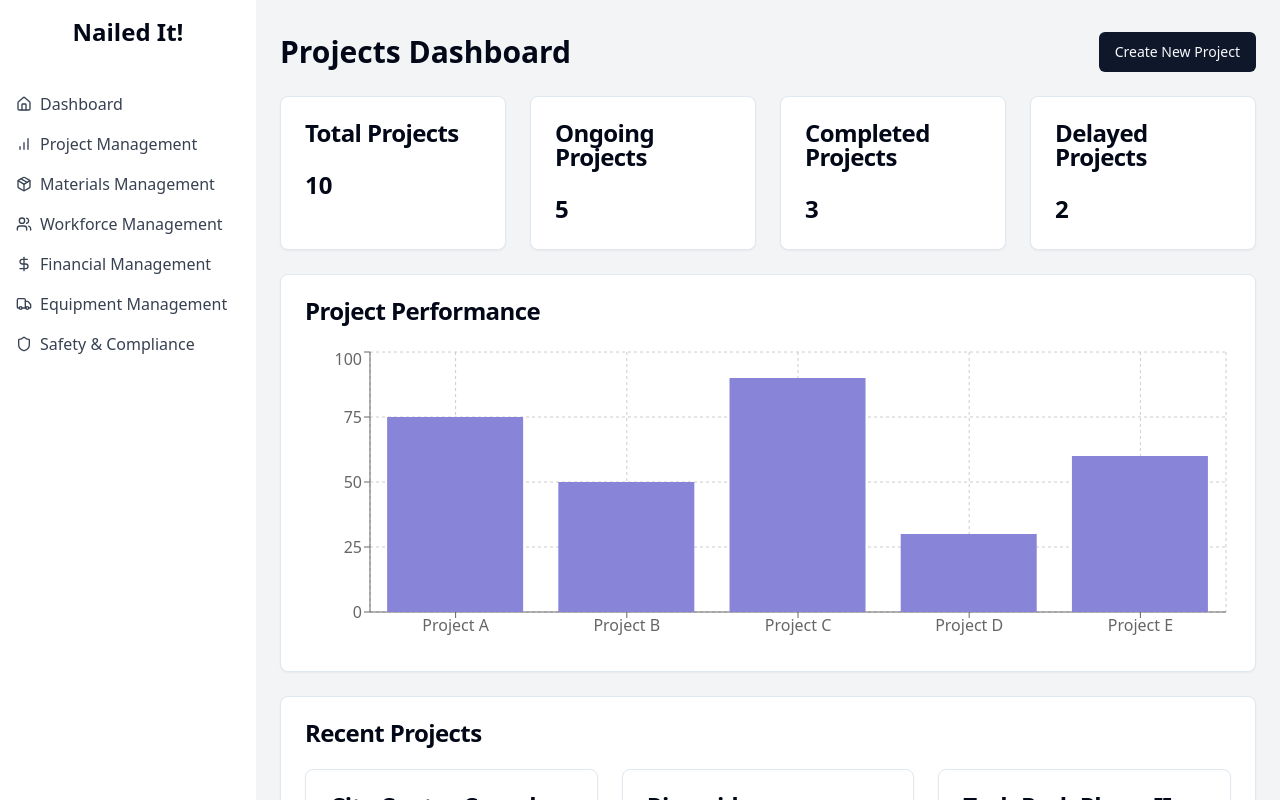
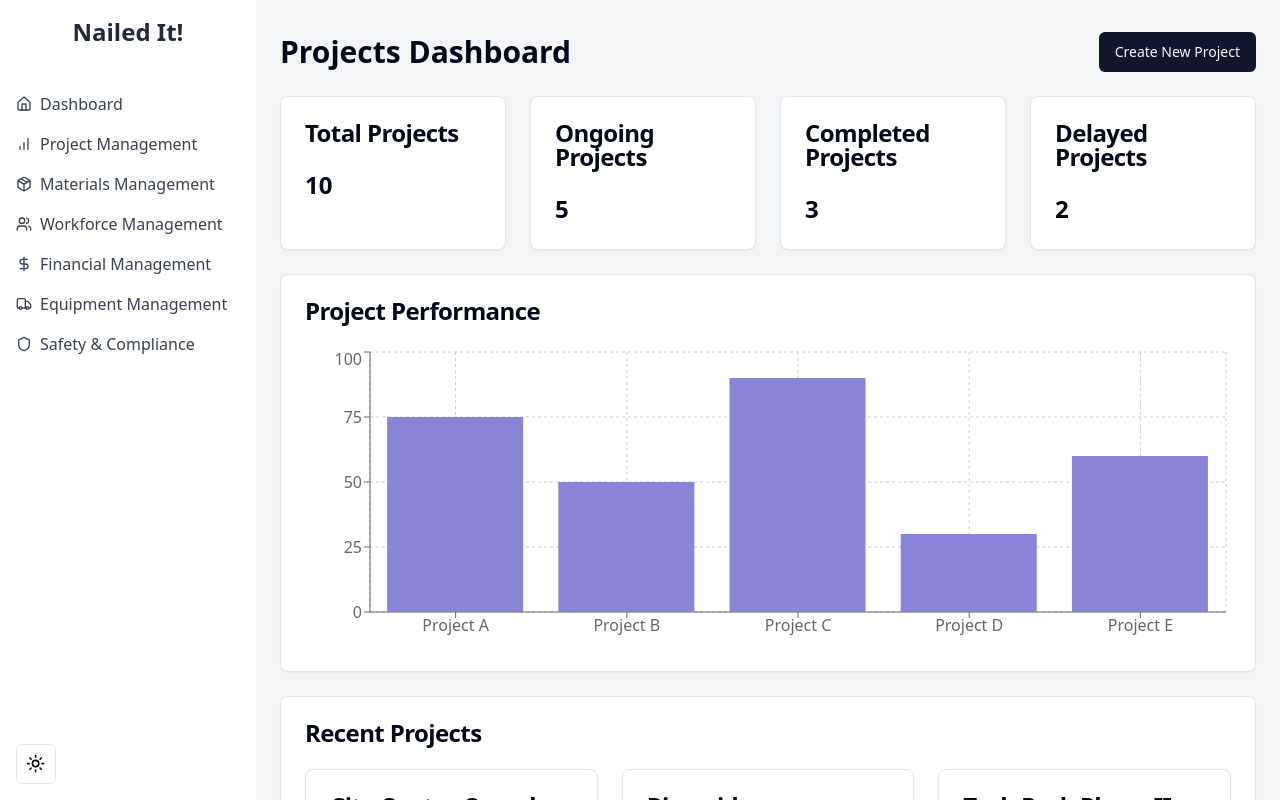
Before and after one commit to CzarPadrigano/nailedit, a React (Vite) app: page /projects in a window 1280 px wide. Built offline with nearby package versions, Linux system fonts and the light colour scheme.

Commit message:
Add toggle button for theme switch
Implemented a toggle button in the lower left part of the system to switch between dark mode and light mode. The button is accessible in both modes for user convenience.
[skip gpt_engineer]

```diff
--- a/src/components/Layout.jsx
+++ b/src/components/Layout.jsx
@@ -1,12 +1,13 @@
 import { navItems } from "@/nav-items";
 import { Link } from "react-router-dom";
+import { ThemeToggle } from "./ThemeToggle";
 
 const Layout = ({ children }) => {
   return (
-    <div className="flex h-screen bg-gray-100">
-      <aside className="w-64 bg-white shadow-md">
+    <div className="flex h-screen bg-gray-100 dark:bg-gray-900">
+      <aside className="w-64 bg-white dark:bg-gray-800 shadow-md">
         <div className="p-4">
-          <h1 className="text-2xl font-bold text-center">Nailed It!</h1>
+          <h1 className="text-2xl font-bold text-center text-gray-800 dark:text-white">Nailed It!</h1>
         </div>
         <nav className="mt-5">
           <ul>
@@ -14,7 +15,7 @@ const Layout = ({ children }) => {
               <li key={item.to}>
                 <Link
                   to={item.to}
-                  className="flex items-center px-4 py-2 text-gray-700 hover:bg-gray-200"
+                  className="flex items-center px-4 py-2 text-gray-700 dark:text-gray-200 hover:bg-gray-200 dark:hover:bg-gray-700"
                 >
                   {item.icon}
                   <span className="ml-2">{item.title}</span>
@@ -24,11 +25,14 @@ const Layout = ({ children }) => {
           </ul>
         </nav>
       </aside>
-      <main className="flex-1 overflow-x-hidden overflow-y-auto bg-gray-100">
+      <main className="flex-1 overflow-x-hidden overflow-y-auto bg-gray-100 dark:bg-gray-900">
         <div className="container mx-auto px-6 py-8">
           {children}
         </div>
       </main>
+      <div className="fixed bottom-4 left-4">
+        <ThemeToggle />
+      </div>
     </div>
   );
 };
```
